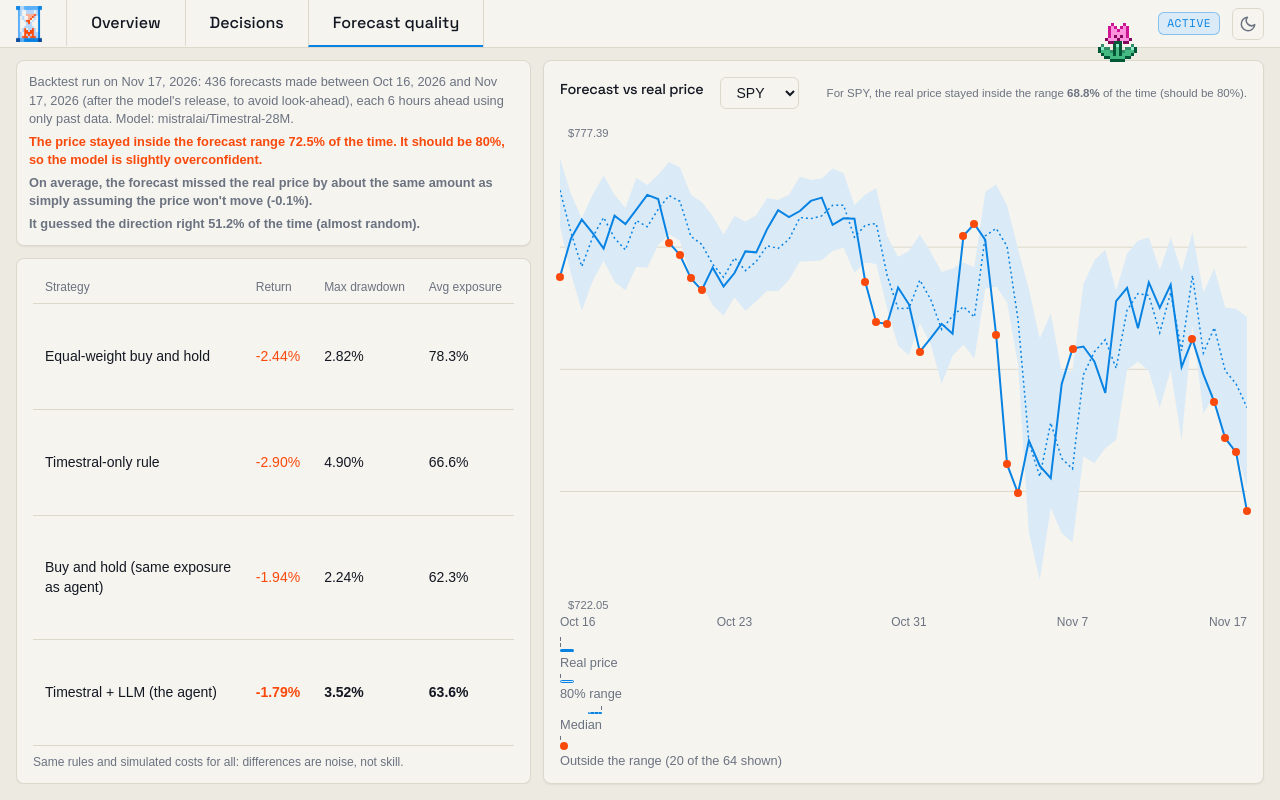
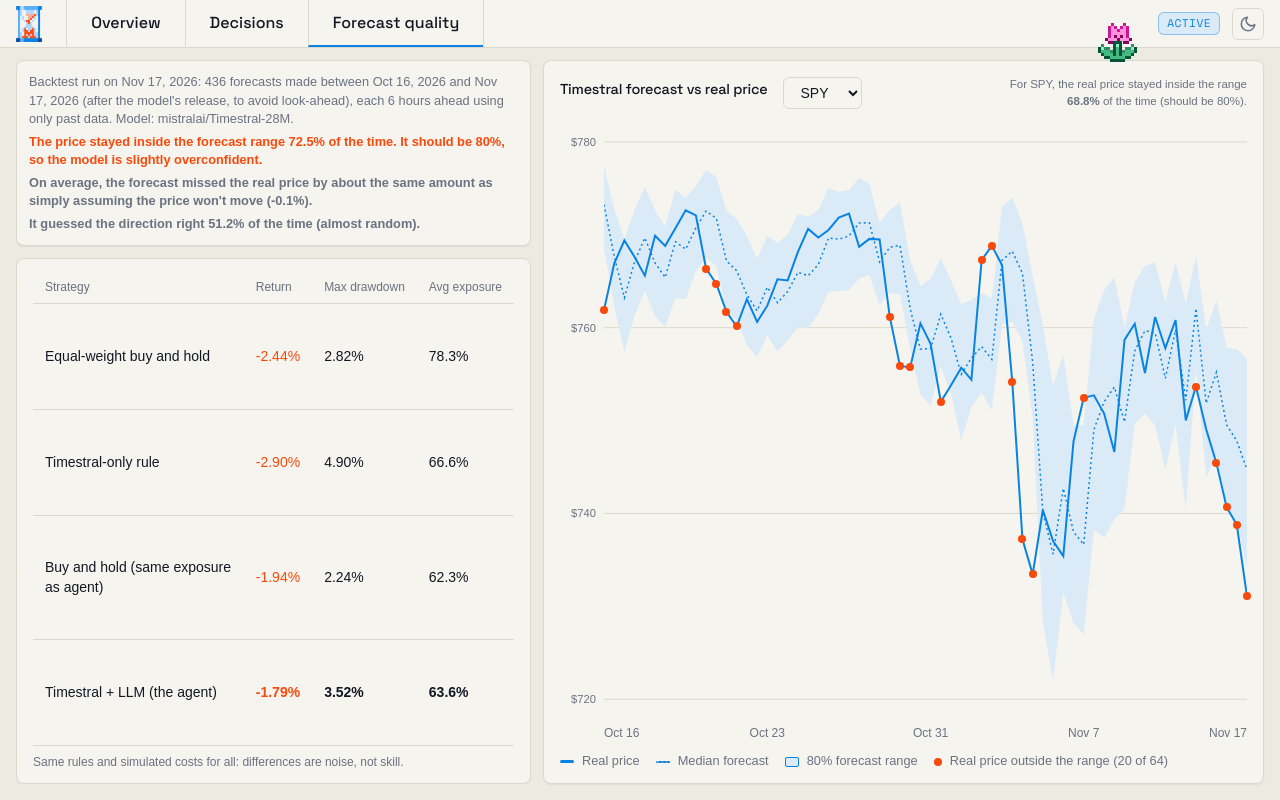
Before and after one commit to capucine-masson/paper-trading, a React (Vite) app in the folder web/: page / in a window 1280 px wide. Both pictures are taken after a click on the tab "Forecast quality". Built offline with nearby package versions, Linux system fonts and the light colour scheme.

Commit message:
Redesign forecast chart axes and legend

```diff
--- a/web/src/App.tsx
+++ b/web/src/App.tsx
@@ -6,7 +6,7 @@ import { Header } from "./components/Header";
 import { Overview } from "./components/Overview";
 import { Quality } from "./components/Quality";
 import { useTheme, useViewState } from "./hooks";
-import type { DashboardData } from "./types";
+import { ALL_SYMBOLS, type DashboardData } from "./types";
 
 type Load = { kind: "loading" } | { kind: "error"; message: string } | { kind: "ready"; data: DashboardData };
 
@@ -36,7 +36,7 @@ export function App() {
         tab={view.tab}
         state={data?.status.state ?? null}
         theme={theme}
-        onTab={(tab) => updateView({ tab })}
+        onTab={(tab) => updateView({ tab, symbol: ALL_SYMBOLS })}
         onToggleTheme={toggleTheme}
       />
       <main className={fitScreen ? "content content-fit" : "content"}>
--- a/web/src/components/EquityChart.tsx
+++ b/web/src/components/EquityChart.tsx
@@ -83,7 +83,7 @@ export function buildSeries(
 }
 
 /** Evenly spaced round values (1, 2 or 5 times a power of ten) that cover [bottom, top]. */
-function niceTicks(bottom: number, top: number): { values: number[]; step: number } {
+export function niceTicks(bottom: number, top: number): { values: number[]; step: number } {
   const raw = (top - bottom) / TARGET_TICKS;
   const magnitude = 10 ** Math.floor(Math.log10(raw));
   const step = (NICE_STEPS.find((n) => n * magnitude >= raw) ?? 10) * magnitude;
--- a/web/src/components/ForecastFan.tsx
+++ b/web/src/components/ForecastFan.tsx
@@ -1,12 +1,12 @@
-import { formatDay, formatUsd } from "../format";
+import { formatDay, formatUsd, formatUsdRounded } from "../format";
 import type { ForecastPoint } from "../types";
+import { niceTicks } from "./EquityChart";
 import { Empty } from "./Feedback";
 
 const VIEW_WIDTH = 1000;
 const VIEW_HEIGHT = 300;
 const MIN_POINTS = 2;
 const PADDING_RATIO = 0.08;
-const GRID_FRACTIONS = [0.25, 0.5, 0.75];
 const HOUR_MS = 3_600_000;
 const TICK_COUNT = 5;
 
@@ -39,21 +39,35 @@ export function ForecastFan({ symbol, forecasts, horizonBars }: Props) {
   const lowerEdge = linePath([...xs].reverse(), forecasts.map((f) => y(f.lower)).reverse()).replace(/^M/, "L");
   const targetIso = (point: ForecastPoint): string =>
     new Date(new Date(point.t).getTime() + horizonBars * HOUR_MS).toISOString();
+  const yTicks = niceTicks(bottom, top).values.map((value) => ({ value, fraction: yFraction(value) }));
   const ticks = Array.from({ length: TICK_COUNT }, (_, k) => Math.round((k / (TICK_COUNT - 1)) * last));
   const misses = forecasts.flatMap((f, i) => (isOutside(f) ? [{ f, i }] : []));
   return (
     <figure className="equity-chart forecast-fan">
+      <div className="chart-body">
+        <div className="y-axis" aria-hidden="true">
+          {yTicks.map((t) => (
+            <span key={t.value} className="tick" style={{ top: `${t.fraction * 100}%` }}>
+              {formatUsdRounded(t.value)}
+            </span>
+          ))}
+        </div>
         <div className="plot" role="img" aria-label={`${symbol}: real price against the forecast 80% range`}>
           <svg viewBox={`0 0 ${VIEW_WIDTH} ${VIEW_HEIGHT}`} preserveAspectRatio="none">
-          {GRID_FRACTIONS.map((f) => (
-            <line key={f} x1={0} x2={VIEW_WIDTH} y1={f * VIEW_HEIGHT} y2={f * VIEW_HEIGHT} className="grid-line" />
+            {yTicks.map((t) => (
+              <line
+                key={t.value}
+                x1={0}
+                x2={VIEW_WIDTH}
+                y1={t.fraction * VIEW_HEIGHT}
+                y2={t.fraction * VIEW_HEIGHT}
+                className="grid-line"
+              />
             ))}
             <path d={`${upperEdge} ${lowerEdge} Z`} className="fan-band" />
             <path d={linePath(xs, forecasts.map((f) => y(f.median)))} className="line-median" />
             <path d={linePath(xs, forecasts.map((f) => y(f.actual)))} className="line-equity" />
           </svg>
-        <span className="axis axis-top">{formatUsd(high)}</span>
-        <span className="axis axis-bottom">{formatUsd(low)}</span>
           {misses.map(({ f, i }) => (
             <span
               key={f.t}
@@ -76,22 +90,21 @@ export function ForecastFan({ symbol, forecasts, horizonBars }: Props) {
             </span>
           ))}
         </div>
-      <figcaption className="chart-caption">
-        <span className="legend">
+      </div>
+      <div className="legend">
         <span>
           <i className="swatch swatch-actual" /> Real price
         </span>
         <span>
-            <i className="swatch swatch-band" /> 80% range
+          <i className="swatch swatch-median" /> Median forecast
         </span>
         <span>
-            <i className="swatch swatch-median" /> Median
+          <i className="swatch swatch-band" /> 80% forecast range
         </span>
         <span>
-            <i className="swatch swatch-miss" /> Outside the range ({misses.length} of the {forecasts.length} shown)
+          <i className="swatch swatch-miss" /> Real price outside the range ({misses.length} of {forecasts.length})
         </span>
-        </span>
-      </figcaption>
+      </div>
     </figure>
   );
 }
--- a/web/src/components/Quality.tsx
+++ b/web/src/components/Quality.tsx
@@ -110,7 +110,7 @@ export function Quality({ backtest, symbol, onSymbol }: Props) {
         <section className="card quality-chart">
           <Flower />
           <div className="section-head">
-            <h3>Forecast vs real price</h3>
+            <h3>Timestral forecast vs real price</h3>
             <select value={fanSymbol} onChange={(e) => onSymbol(e.target.value)} aria-label="Symbol">
               {backtest.symbols.map((name) => (
                 <option key={name} value={name}>
@@ -147,7 +147,10 @@ function StrategyRow({ strategy }: { strategy: StrategyResult }) {
 function SymbolStats({ symbol, coverage }: { symbol: string; coverage: number }) {
   return (
     <span className="symbol-stats muted">
-      For {symbol}, the real price stayed inside the range <strong>{formatPercentOne(coverage)}</strong> of the time (should be 80%).
+      <span>For {symbol}, the real price stayed inside the range</span>
+      <span>
+        <strong>{formatPercentOne(coverage)}</strong> of the time (should be 80%).
+      </span>
     </span>
   );
 }
--- a/web/src/styles.css
+++ b/web/src/styles.css
@@ -1475,11 +1475,21 @@ select:hover {
 .symbol-stats {
   margin-left: auto;
   font-size: 0.72rem;
+  text-align: right;
+}
+
+.symbol-stats > span {
+  display: block;
 }
 
 .forecast-fan .plot {
   height: 300px;
   flex: none;
+}
+
+.forecast-fan .y-axis {
+  min-width: 0;
+  width: 2.25rem;
 }
 
 .quality-body {
@@ -1504,8 +1514,10 @@ select:hover {
 }
 
 .x-ticks {
+  grid-column: 2;
   position: relative;
   height: 1.2rem;
+  margin-top: var(--space-1);
   color: var(--muted);
   font-size: 0.75rem;
 }
@@ -1603,6 +1615,8 @@ select:hover {
 }
 
 .swatch-band {
+  width: 14px;
+  height: 10px;
   background: var(--accent-soft);
   border: 1px solid var(--accent);
 }
@@ -1623,7 +1637,14 @@ select:hover {
 .legend {
   display: flex;
   flex-wrap: wrap;
-  gap: var(--space-3);
+  gap: var(--space-1) var(--space-4);
+  margin-top: var(--space-2);
+}
+
+.legend > span {
+  display: inline-flex;
+  align-items: center;
+  gap: var(--space-2);
 }
 
 @media (max-width: 600px) {
```
Lines whose indentation alone changed are shown as unchanged.
